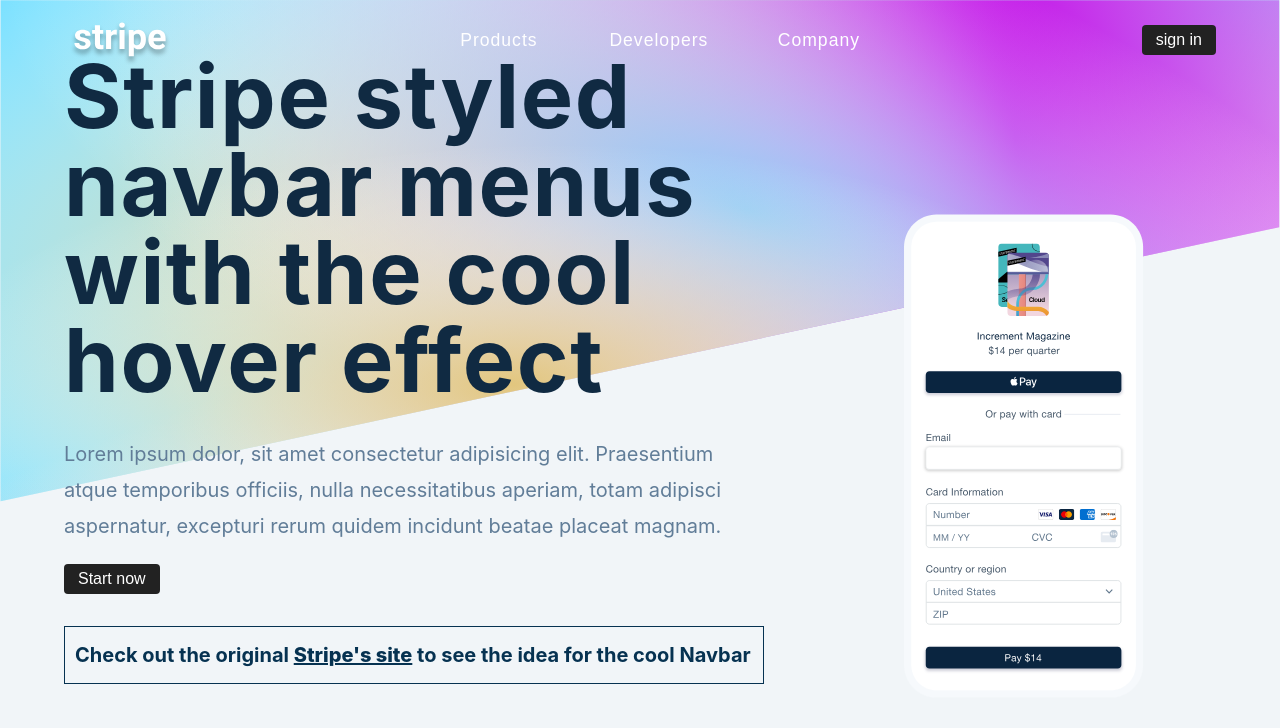
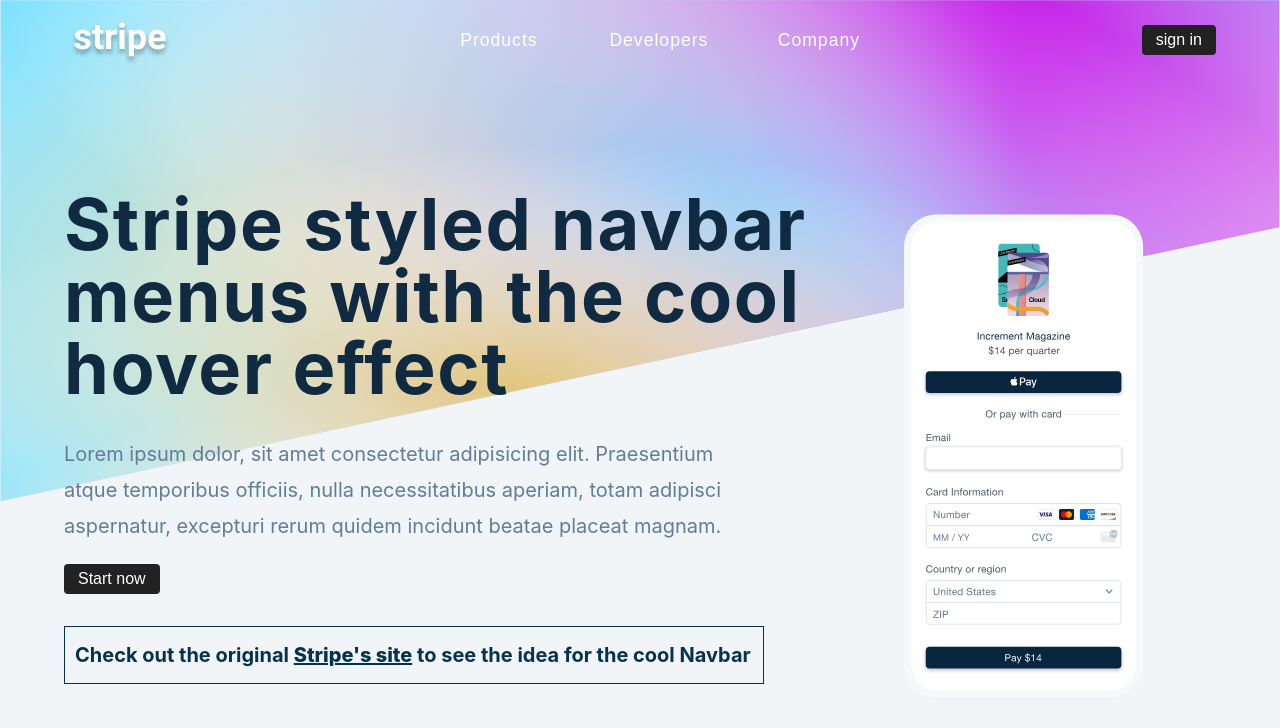
Before and after one commit to obrm/stripe-menus, a React (Create React App) app: page / in a window 1280 px wide. Shown: the top 728 px of the page. Built offline with nearby package versions, Linux system fonts and the light colour scheme.

Commit message:
update index.css

```diff
--- a/src/index.css
+++ b/src/index.css
@@ -302,7 +302,7 @@
   }
   .hero-info h1 {
     max-width: 100%;
-    font-size: 5.5rem;
+    font-size: 4.5rem;
   }
   .hero-images {
     align-self: end;
```
